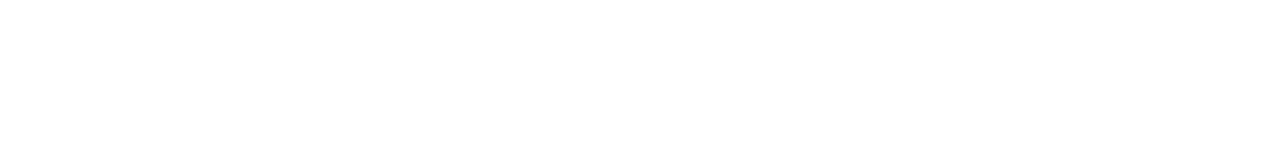
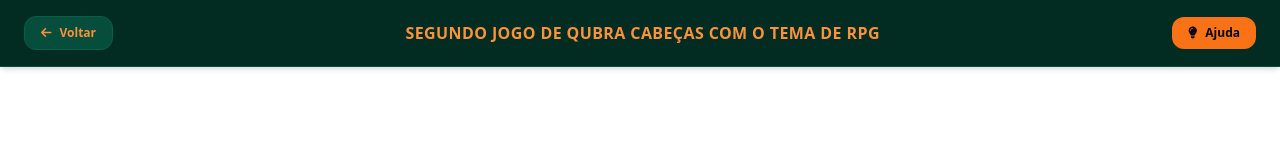
Before and after one commit to Wellingtonprofdf/WellingtonEducation, a plain HTML site: page jclic/quebra-cabecas/jogo2/index.html in a window 1280 px wide. Drawn offline with nearby package versions, Linux system fonts and the light colour scheme.

Commit message:
ajuste do jogo de quebra cabeças 2

```diff
--- a/jclic/quebra-cabecas/jogo2/index.html
+++ b/jclic/quebra-cabecas/jogo2/index.html
@@ -12,8 +12,31 @@
     <link rel="icon" sizes="192x192" href="icon-192.png">
     <meta name="viewport" content="width=device-width, initial-scale=1.0">
     <script type="text/javascript" src="https://clic.xtec.cat/dist/jclic.js/jclic.min.js"></script>
+
+    <script src="https://cdn.tailwindcss.com"></script>
+    <script>tailwind.config = { darkMode: 'class' }</script>
+    <link rel="stylesheet" href="https://cdnjs.cloudflare.com/ajax/libs/font-awesome/6.4.0/css/all.min.css">
   </head>
   <body style="margin:0">
+    <!-- BARRA DE TOPO COM O VERDE ESCURO E DETALHES LARANJAS -->
+    <div class="bg-emerald-950 border-b border-emerald-800/80 px-6 py-4 flex flex-col md:flex-row items-center justify-between gap-4 shadow-md">
+
+      <!-- Botão VOLTAR -->
+      <a href="../index.html" class="px-4 py-2 bg-emerald-900 hover:bg-orange-500 hover:text-slate-950 text-orange-400 text-xs font-bold rounded-xl transition inline-flex items-center gap-2 border border-emerald-800">
+        <i class="fa-solid fa-arrow-left"></i> Voltar
+      </a>
+
+      <!-- Título do Jogo -->
+      <h2 class="text-sm md:text-base font-bold text-orange-400 tracking-wide text-center">
+        SEGUNDO JOGO DE QUBRA CABEÇAS COM O TEMA DE RPG
+      </h2>
+
+      <!-- Botão AJUDA -->
+      <a href="javascript:void(0)" onclick="window.open('https://www.uol.com.br', '_blank', 'width=800,height=600');" class="px-4 py-2 bg-orange-500 hover:bg-orange-600 text-slate-950 text-xs font-bold rounded-xl transition inline-flex items-center gap-2 shadow-sm">
+        <i class="fa-solid fa-lightbulb"></i> Ajuda
+      </a>
+
+    </div>
     <div class ="JClic" data-project="QUEBRATROCA_WELLINGTON.jclic"></div>
   </body>
 </html>
```
